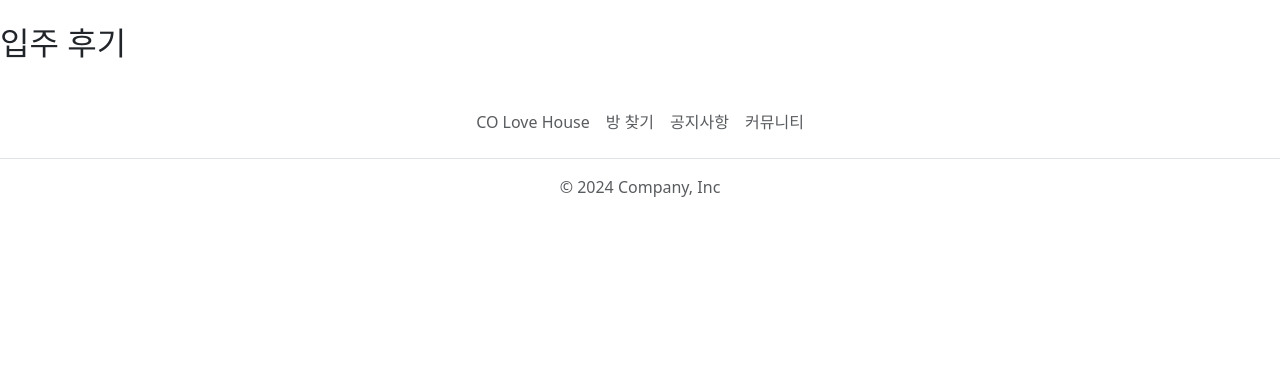
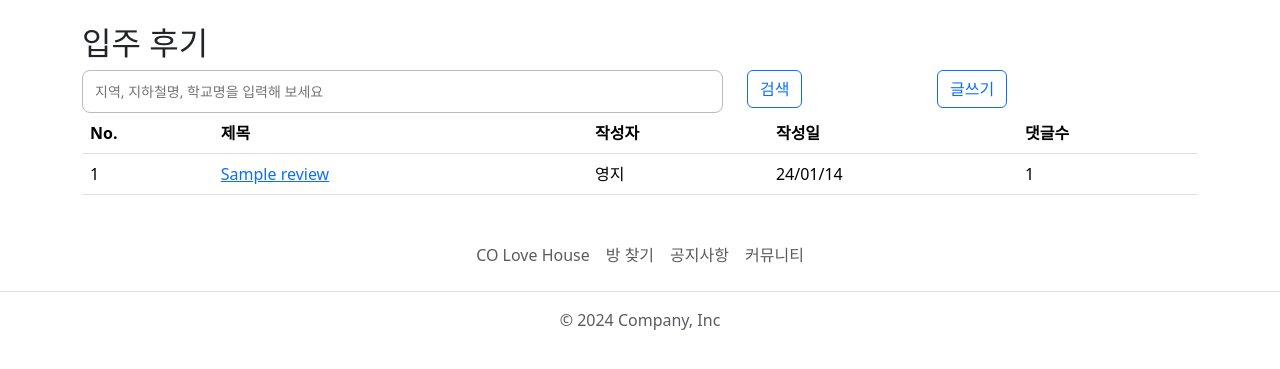
Before and after one commit to btg1631/project_coliving, a FastAPI app: template templates/community/moveinreviews.html in a window 1280 px wide. Shown: the part 105-474 px from the top of the page. Run offline with FastAPI, Linux system fonts and the light colour scheme; the template is opened without the code that fills it: most values are stand-ins (such as "Sample title", 1, 10 or a date in 2020); parts of the project's set-up code (start-up, migrations or seed data) failed here and were passed over.

Commit message:
youngji reviews

```diff
--- a/databases/connections.py
+++ b/databases/connections.py
@@ -1,6 +1,7 @@
 from typing import Any, List, Optional
 from beanie import init_beanie, PydanticObjectId
 from models.rooms import ROOM_DATA
+from models.reviews import REVIEW_DATA
 from motor.motor_asyncio import AsyncIOMotorClient
 from pydantic import BaseModel
 # 변경 후 코드
@@ -12,7 +13,7 @@ class Settings(BaseSettings):
     async def initialize_database(self):
         client = AsyncIOMotorClient(self.DATABASE_URL)
         await init_beanie(database=client.get_default_database(),
-                          document_models=[ROOM_DATA])
+                          document_models=[ROOM_DATA, REVIEW_DATA])
 
     class Config:
         env_file = ".env"
--- a/main.py
+++ b/main.py
@@ -1,4 +1,5 @@
 from fastapi import FastAPI
+from beanie import init_beanie
 
 app = FastAPI()
 
--- a/templates/community/moveinreviews.html
+++ b/templates/community/moveinreviews.html
@@ -5,5 +5,51 @@
 {% endblock %}
 
 {% block main_container %}
+<div class="container" >
 <h2>입주 후기</h2>
+
+<div class="row">
+    <div class="col-7">
+        <input class=searchcss type="search" placeholder="지역, 지하철명, 학교명을 입력해 보세요" name="search">
+    </div>
+    <div class="col-2">
+        <form action="/community/searchreviewdetails" method="post">
+            <button type="submit" class="searchbutton btn btn-outline-primary">
+                검색</button>
+        </form>
+    </div>
+    <div class="col-3">
+        <form action="/community/writereview" method="get">
+            <button type="submit" class="searchbutton btn btn-outline-primary">
+                글쓰기</button>
+        </form>
+    </div>
+</div>
+
+<!-- 검색 항목 추가 필요 -->
+<form action="">
+    <table class="table table-hover">
+        <thead>
+            <tr>
+                <th>No. </th>
+                <th>제목</th>
+                <th>작성자</th>
+                <th>작성일</th>
+                <th>댓글수</th>
+            </tr>
+        </thead>
+        <tbody>
+            {% for review in reviews %}
+            <tr>
+                <td>{{ loop.revindex0+1 }}</td>
+                <td><a href="/community/reviewdetails/{{review.id}}">{{ review.review_title}}</a></td>
+                <td>영지</td>
+                <td>24/01/14</td>
+                <td>1</td>
+            </tr>
+            {% endfor %}
+        </tbody>
+    </table>
+</form>
+</div>
 {% endblock %}
--- a/templates/community/promotions.html
+++ b/templates/community/promotions.html
@@ -5,5 +5,8 @@
 {% endblock %}
 
 {% block main_container %}
+<div class="container" >
 <h2>프로모션</h2>
+
+</div>
 {% endblock %}
--- a/templates/main.html
+++ b/templates/main.html
@@ -50,7 +50,7 @@
                 <input class=searchcss type="search" placeholder="지역, 지하철명, 학교명을 입력해 보세요" name="search">
             </div>
             <div class="col-1">
-                <button type="submit"  class="searchbutton btn btn-outline-primary" formaction="/room/find_rooms"
+                <button type="submit" class="searchbutton btn btn-outline-primary" formaction="/room/find_rooms"
                     formmethod="post">검색</button>
             </div>
         </div>
```
Also changed, not shown: models/reviews.py (added, +12 -0 lines), routes/communities.py (+37 -5 lines), templates/community/communities.html (+7 -2 lines), templates/community/review_details.html (added, +17 -0 lines), templates/community/write_reviews.html (added, +28 -0 lines).
